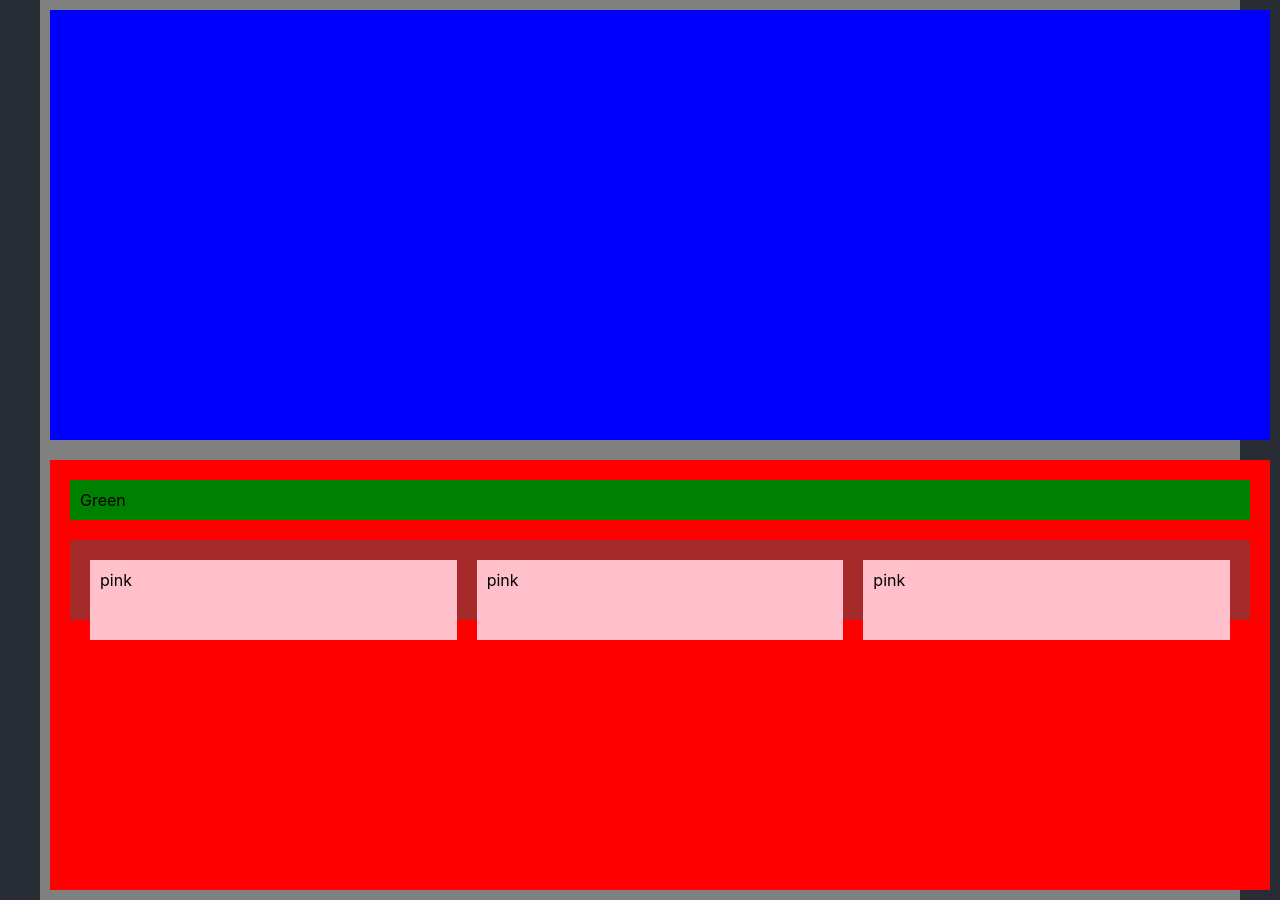
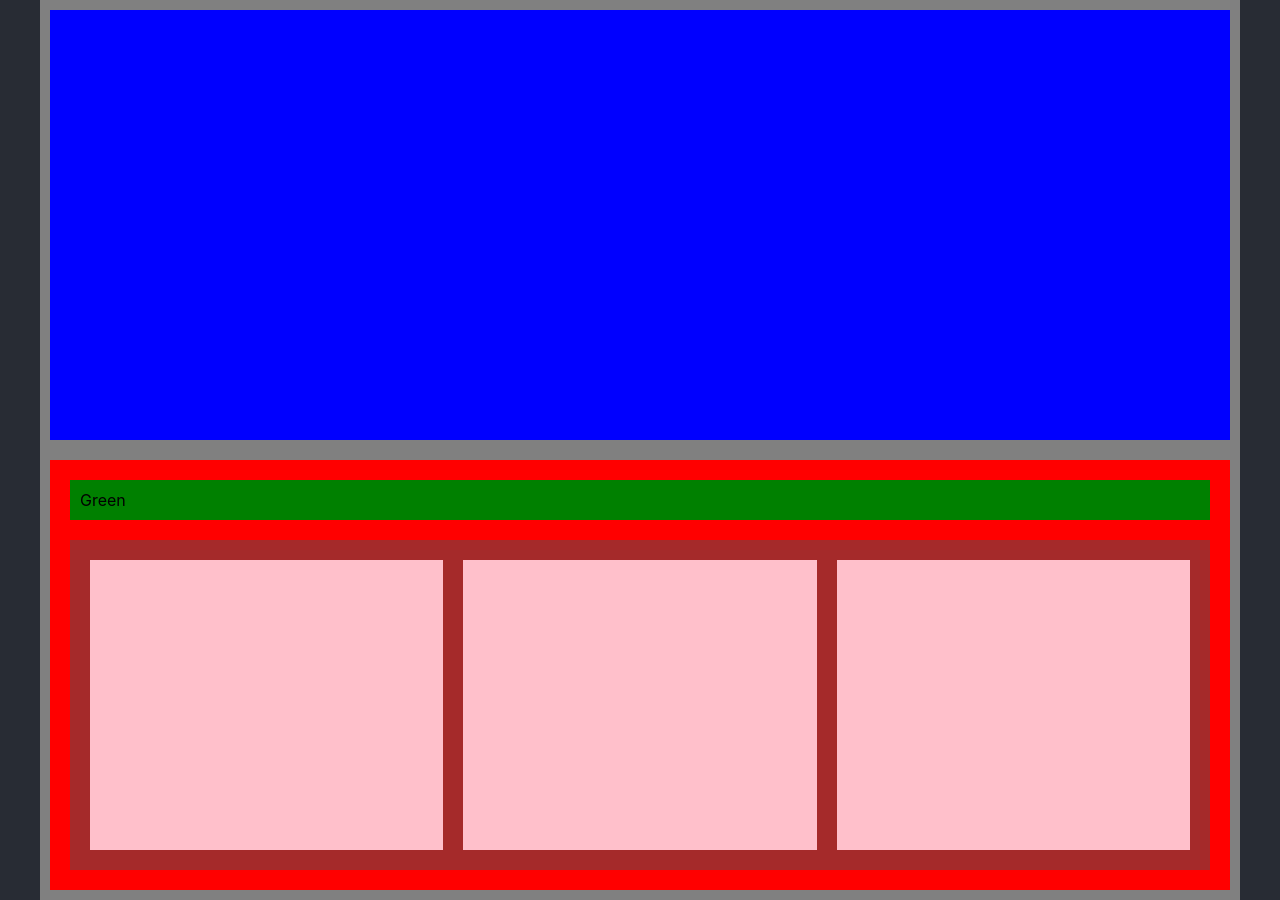
Before and after one commit to howlinbash/swayze, a React (Create React App) app: page / in a window 1280 px wide. Built offline with nearby package versions, Linux system fonts and the light colour scheme.

Commit message:
complete

```diff
--- a/src/App.css
+++ b/src/App.css
@@ -21,7 +21,6 @@
   background-color: blue;
   padding: 10px;
   margin: 10px;
-  width: 100%;
   height: 100%;
 }
 
@@ -29,12 +28,10 @@
   background-color: red;
   padding: 10px;
   margin: 10px;
-  width: 100%;
   height: 100%;
 
   display: flex;
   flex-direction: column;
-  /* justify-content: center; */
 }
 
 .acHeading {
@@ -47,6 +44,7 @@
   background-color: brown;
   padding: 10px;
   margin: 10px;
+  height: 100%;
 
   display: flex;
   flex-direction: row;
@@ -56,6 +54,5 @@
   background-color: pink;
   padding: 10px;
   margin: 10px;
-  height: 100%;
   width: 33%;
 }
--- a/src/App.js
+++ b/src/App.js
@@ -15,13 +15,10 @@ class App extends Component {
             </div>
             <div className="actionCards">
               <div className="actionCard">
-                pink
               </div>
               <div className="actionCard">
-                pink
               </div>
               <div className="actionCard">
-                pink
               </div>
             </div>
           </div>
```
